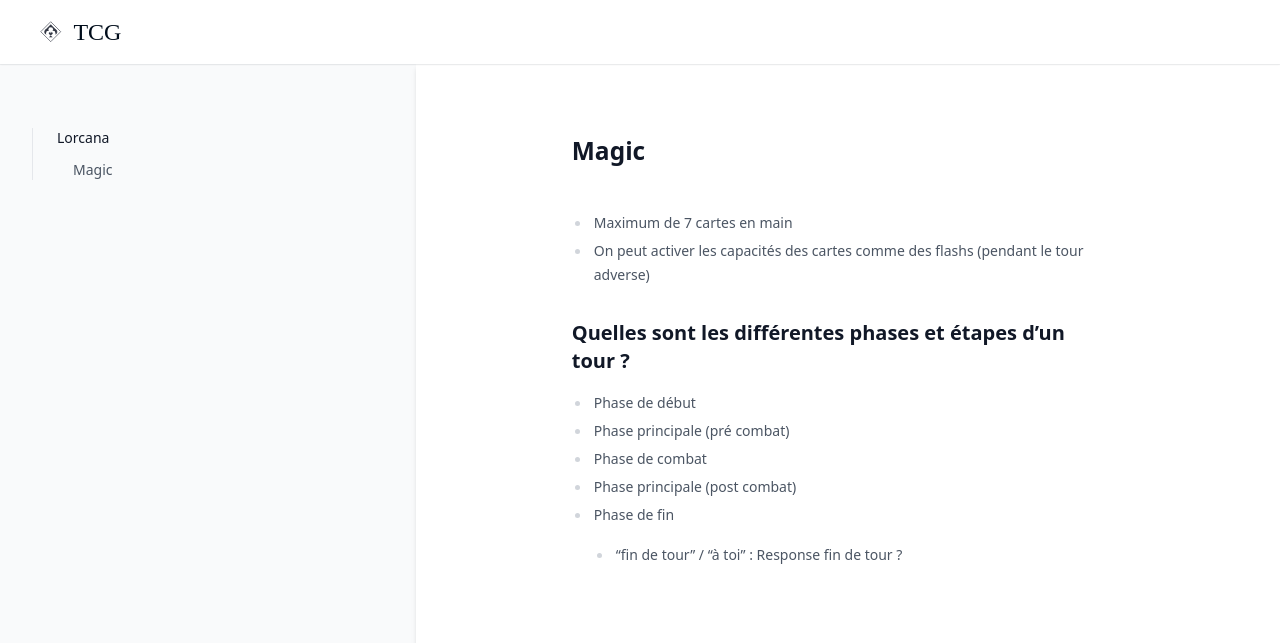
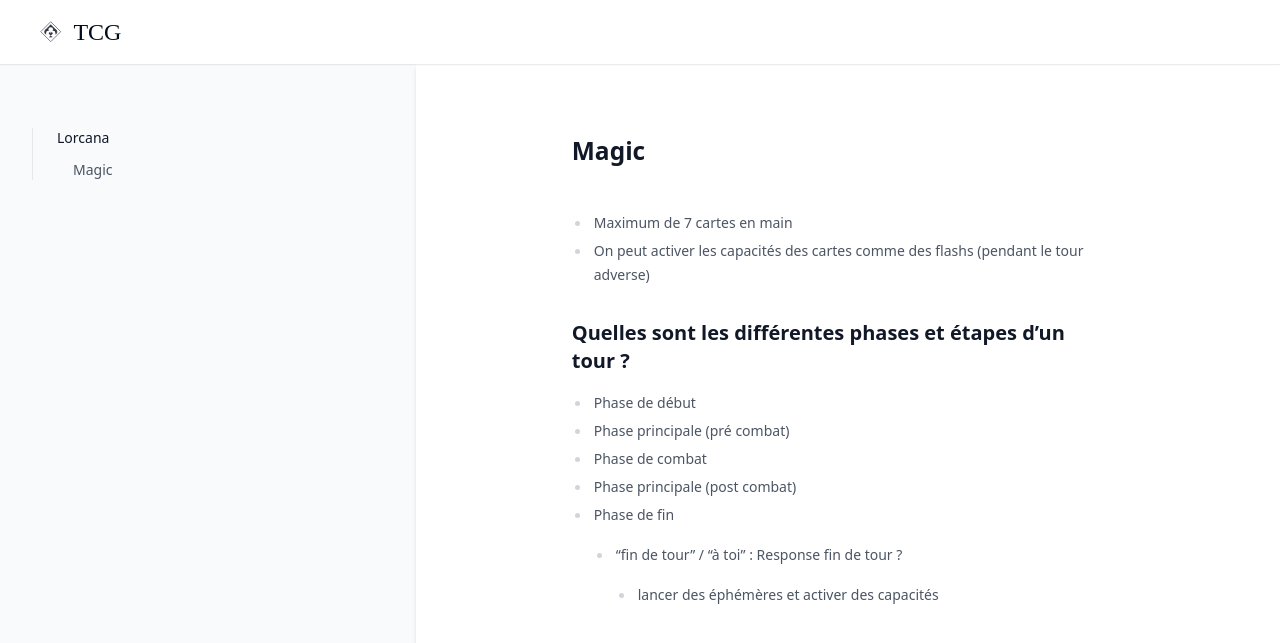
Before and after one commit to greglejeune/ebook, a Jekyll site: the page built from _tcg/magic.md, in a window 1280 px wide. Shown: the top 643 px of the page. Built offline with Jekyll 4.4.1, drawn with Linux system fonts in a browser that asks for light colours.

Commit message:
Update magic.md

```diff
--- a/_tcg/magic.md
+++ b/_tcg/magic.md
@@ -17,3 +17,4 @@ category: strategy
 - Phase principale (post combat)
 - Phase de fin
   - "fin de tour" / "à toi" : Response fin de tour ?
+    - lancer des éphémères et activer des capacités
```
